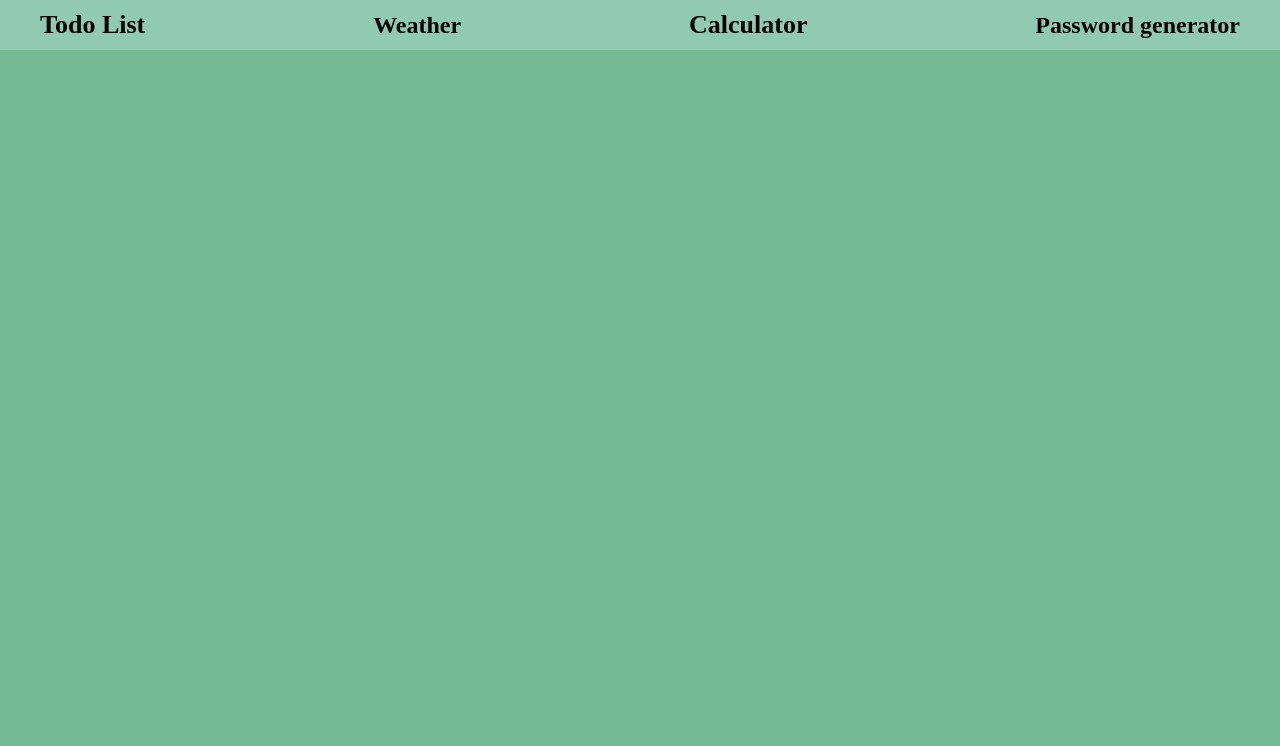
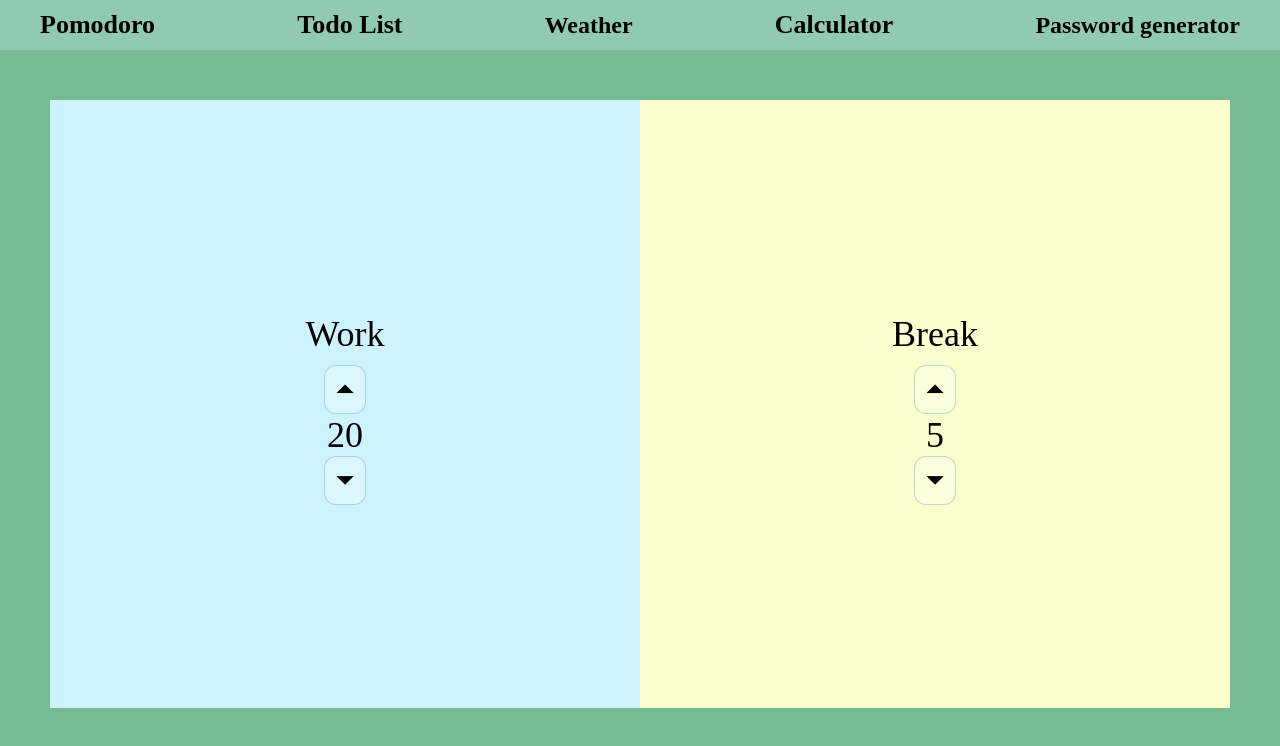
Before and after one commit to Koteykee/VueOrganizer, a Vue app: page /pomodoro in a window 1280 px wide. Shown: the top 746 px of the page. Built offline with nearby package versions, Linux system fonts and the light colour scheme; a web font is replaced by a local one.

Commit message:
Pomodoro Base

```diff
--- a/src/components/Header.vue
+++ b/src/components/Header.vue
@@ -1,6 +1,7 @@
 <template>
   <header>
     <nav class="nav-bar">
+      <router-link to="/pomodoro" class="link">Pomodoro</router-link>
       <router-link to="/todolist" class="link">Todo List</router-link>
       <h2>Weather</h2>
       <router-link to="/calculator" class="link">Calculator</router-link>
--- /dev/null
+++ b/src/components/Pomodoro.vue
@@ -0,0 +1,80 @@
+<template>
+  <div class="container">
+    <div class="work">
+      <p class="text">Work</p>
+      <button class="btn">⏶</button>
+      <div>{{ workTimer }}</div>
+      <button class="btn">⏷</button>
+    </div>
+    <div class="break">
+      <p class="text">Break</p>
+      <button class="btn">⏶</button>
+      <div>{{ breakTimer }}</div>
+      <button class="btn">⏷</button>
+    </div>
+  </div>
+</template>
+
+<script setup>
+import { ref } from "vue";
+
+const workTimer = ref(20);
+const breakTimer = ref(5);
+const activeTimer = ref(null);
+</script>
+
+<style scoped>
+.container {
+  display: flex;
+  height: 76vh;
+  font-size: 36px;
+  margin: 10px;
+}
+
+.work,
+.break {
+  width: 50%;
+  height: 100%;
+  display: flex;
+  justify-content: center;
+  align-items: center;
+  flex-direction: column;
+  transition: all 0.5s ease;
+}
+
+.work:hover {
+  width: 70%;
+}
+
+.break:hover {
+  width: 70%;
+}
+
+.work {
+  background-color: rgb(205, 243, 255);
+}
+
+.break {
+  background-color: rgb(250, 255, 205);
+}
+
+.text {
+  margin: 10px;
+}
+
+.btn {
+  padding: 10px;
+  font-size: 24px;
+  border-radius: 12px;
+  background: rgba(255, 255, 255, 0.3);
+  border: 1px solid rgba(14, 114, 131, 0.25);
+  cursor: pointer;
+  transition: all 0.3s ease;
+}
+
+.btn:hover {
+  background: rgba(255, 255, 255, 0.4);
+  transform: translateY(-2px);
+  box-shadow: 0 6px 14px rgba(0, 0, 0, 0.2);
+}
+</style>
--- a/src/router/index.js
+++ b/src/router/index.js
@@ -1,8 +1,9 @@
 import { createRouter, createWebHistory } from "vue-router";
 
 import Welcome from "@/components/Welcome.vue";
+import Pomodoro from "@/components/Pomodoro.vue";
+import TodoList from "@/components/TodoList.vue";
 import Calculator from "@/components/Calculator.vue";
-import TodoList from "@/components/TodoList.vue";
 
 const router = createRouter({
   history: createWebHistory(import.meta.env.BASE_URL),
@@ -11,6 +12,11 @@ const router = createRouter({
       path: "/",
       name: "Welcome",
       component: Welcome,
+    },
+    {
+      path: "/pomodoro",
+      name: "Pomodoro",
+      component: Pomodoro,
     },
     {
       path: "/todolist",
```
